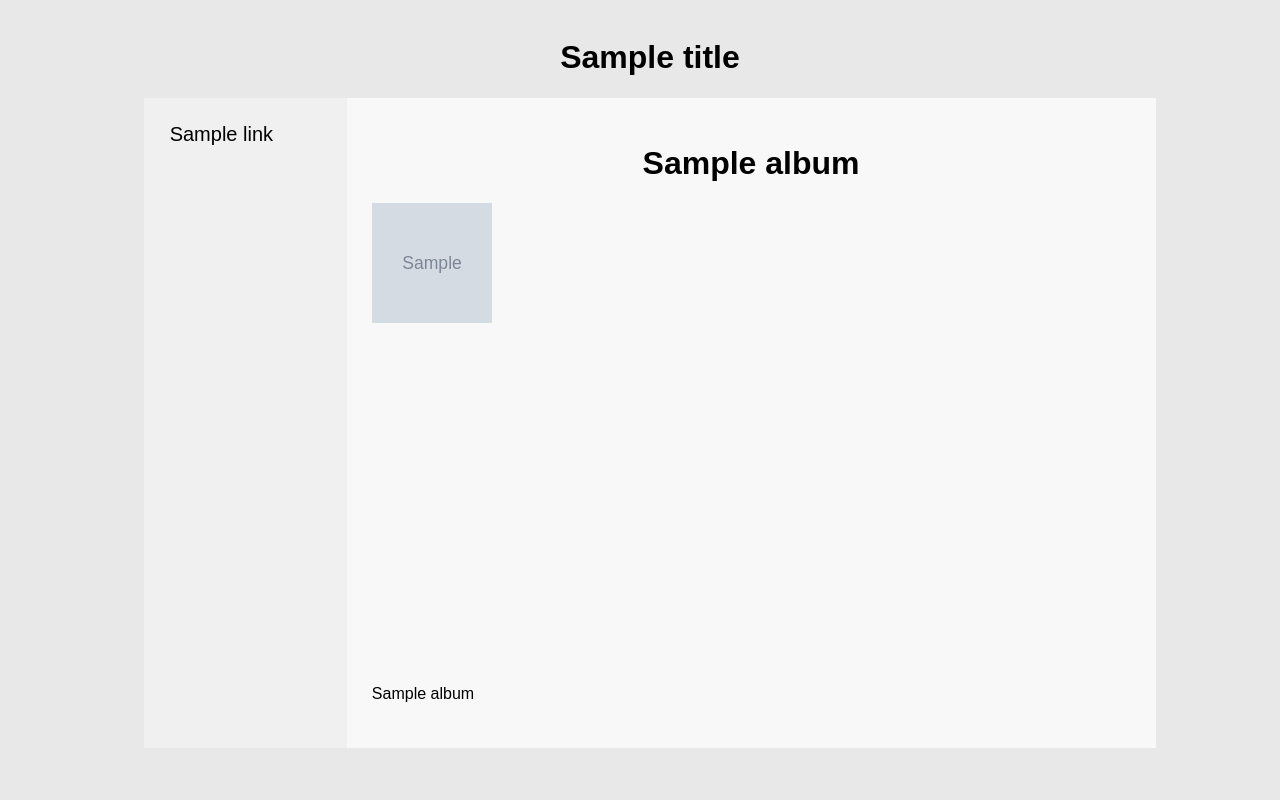
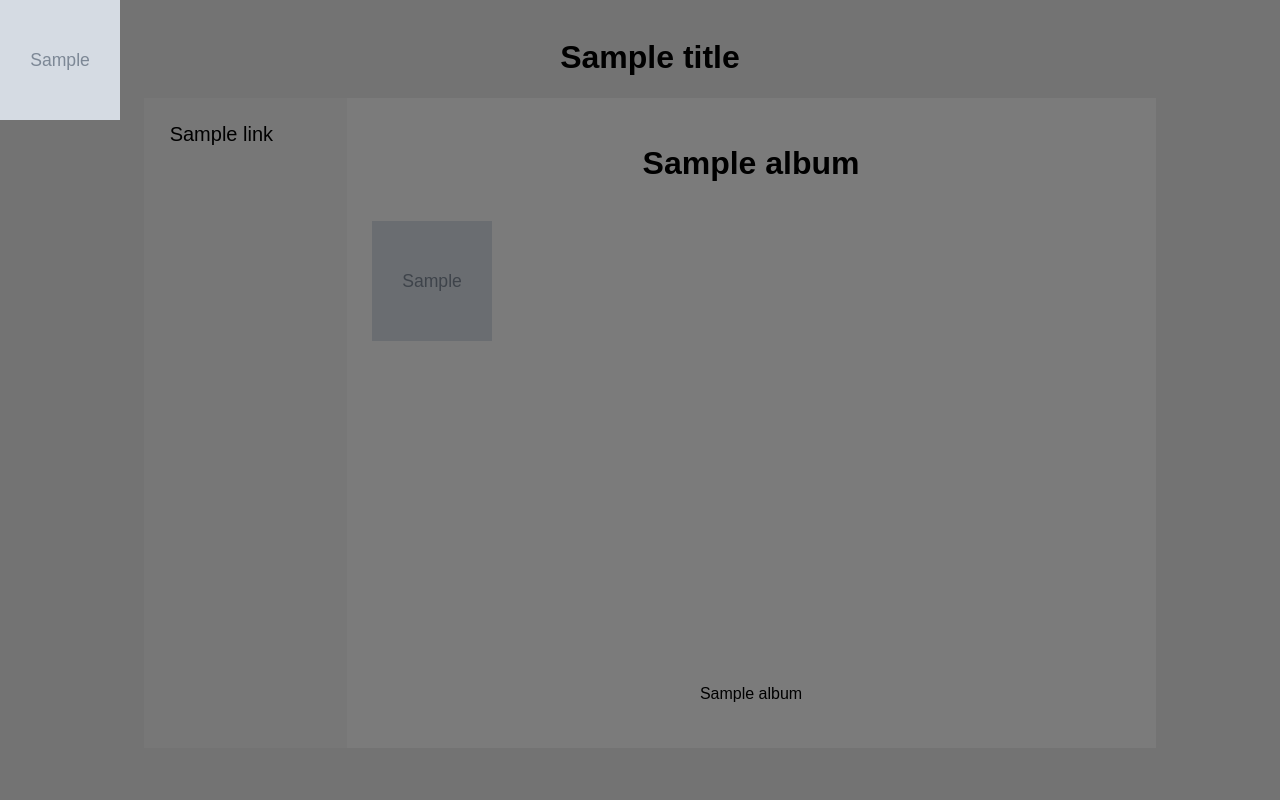
Before and after one commit to bjh83/photo, a Django app: template templates/image.html in a window 1280 px wide. Run offline with Django 3.2, Linux system fonts and the light colour scheme; tables that the repository leaves empty hold one stand-in row (values such as "Sample post"); the template is opened without the code that fills it: values that come from a table or form of the project are taken from there, most other values are stand-ins (such as "Sample title", 1, 10 or a date in 2020); grey boxes marked "Sample" are stand-in pictures; parts of the project's set-up code (start-up, migrations or seed data) failed here and were passed over.

Commit message:
NF: added css classes to put the viewer on top of album page

```diff
--- a/photo/handler/views.py
+++ b/photo/handler/views.py
@@ -49,4 +49,4 @@ def view_photo(request, album_id, photo_id):
 	except Album.DoesNotExist:
 		raise Http404
 	return render_to_response('photo_viewer.html', {'title': album.name, 'picture_list': new_picture_list,
-		'selected': new_selected})
+		'selected': new_selected, 'body_style': 'picture_viewing'})
--- a/static/default.css
+++ b/static/default.css
@@ -2,6 +2,11 @@ body
 {
 	font-family:Arial,Helvetica,sans-serif;
 	background-color:#E8E8E8;
+}
+
+body.picture_viewing
+{
+	background-color:black;
 }
 
 h1
@@ -80,10 +85,62 @@ a:active
 
 div.field
 {
-	height:90%
+	height:90%;
+}
+
+div.field_center
+{
+	height:90%;
+	display:-webkit-box;
+	-webkit-box-orient:horizontal;
+	-webkit-box-pack:center;
+	-webkit-box-align:center;
 }
 
 div.linkbar
 {
 	height:10%
+	margin-left:auto;
+	display:-webkit-box;
+	-webkit-box-orient:horizontal;
+	-webkit-box-pack:center;
+	-webkit-box-align:center;
 }
+
+div.photo_background_large {
+	background-color:black;
+	height:700px;
+	width:700px;
+	display:-webkit-box;
+	-webkit-box-orient:horizontal;
+	-webkit-box-pack:center;
+	-webkit-box-align:center;
+}
+
+div.photo_background_small {
+	background-color:black;
+	height:150px;
+	width:150px;
+	display:-webkit-box;
+	-webkit-box-orient:horizontal;
+	-webkit-box-pack:center;
+	-webkit-box-align:center;
+}
+
+div.fade {
+	position:absolute;
+	left:0px;
+	top:0px;
+	width:100%;
+	height:100%;
+	z-index:1;
+	background-color:black;
+	opacity:0.5;
+}
+
+div.top {
+	position:absolute;
+	z-index:2;
+	left:0px;
+	top:0px;
+}
--- a/templates/base.html
+++ b/templates/base.html
@@ -9,7 +9,7 @@
 		{% block style %}<link rel="stylesheet" type="text/css" href="{% get_static_prefix %}default.css">{% endblock %}
 		{% block header_extra %}{% endblock %}
 	</head>
-	<body>
+	<body{% if body_style %} class="{{body_style}}"{% endif %}>
 		{% block body %}
 		{% endblock %}
 	</body>
--- a/templates/image.html
+++ b/templates/image.html
@@ -2,13 +2,23 @@
 {% block content %}
 <div class="field">
 	<h1>{{album.name}}</h1>
-	{% for picture in picture_list %}
-	<a href="/view_photo/{{album.id}}/{{picture.id}}/"><img src="{{picture.image.url}}" alt="image not found" width="120" height="120"></a>
-	{% endfor %}
+	<br>
+	<div>
+		{% for picture in picture_list %}
+		<a href="/view_photo/{{album.id}}/{{picture.id}}/"><img src="{{picture.image.url}}" alt="image not found" width="120" height="120"></a>
+		{% endfor %}
+	</div>
 </div>
 <div class="linkbar">
 	{% for album in album_list %}
 	<a href="{{album_prefix}}{{album.id}}/">{{album.name}}</a>
 	{% endfor %}
 </div>
+<div class="fade" id="picture_viewer">
+</div>
+<div class="top">
+	{% for picture in picture_list %}
+	<a href="/view_photo/{{album.id}}/{{picture.id}}/"><img src="{{picture.image.url}}" alt="image not found" width="120" height="120"></a>
+	{% endfor %}
+</div>
 {% endblock %}
--- a/templates/photo_viewer.html
+++ b/templates/photo_viewer.html
@@ -8,8 +8,6 @@
 		var leftButton = new Button("#left");
 		var rightButton = new Button("#right");
 		var selected = "#{{selected.id}}";
-		//leftButton.action = function() {leftButton.disable(); rightButton.enable();};
-		//rightButton.action = function() {rightButton.disable(); leftButton.enable();};
 		var listOfPhotos = [{% for picture in picture_list %}{% if forloop.last %}"#{{picture.id}}"{% else %} "#{{picture.id}}", {% endif %}{% endfor %}];
 		var photoController = new PhotoController(listOfPhotos, selected, leftButton, rightButton);
 		$("#left").click(leftButton.action);
@@ -18,7 +16,7 @@
 </script>
 {% endblock %}
 {% block body %}
-<div class="field">
+<div class="field_center">
 	{% for picture in picture_list %}
 	<img src="{{picture.url}}" id="{{picture.id}}" alt="image not found" style="display:none;">
 	{% endfor %}
```
